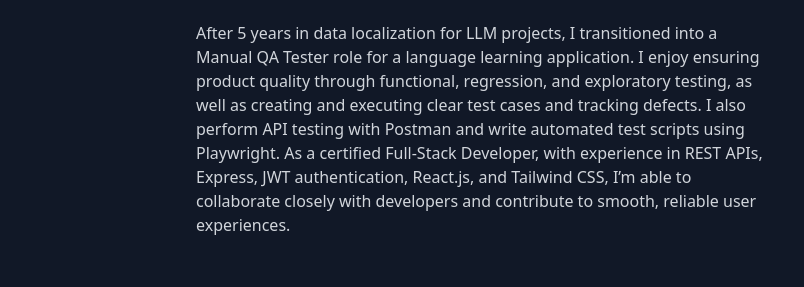
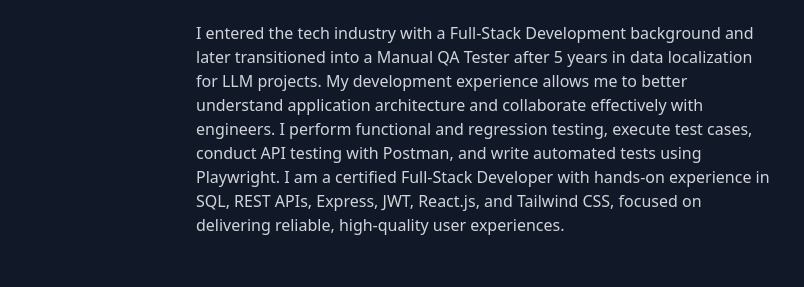
Before and after one commit to Asayaobi/portfolio, a plain HTML site: page index.html in a window 1280 px wide. Shown: the part 724-1011 px from the top of the page, 476-1280 px from the left. Drawn offline with nearby package versions, Linux system fonts and the light colour scheme.

Commit message:
update summary text

```diff
--- a/index.html
+++ b/index.html
@@ -203,7 +203,7 @@
                 </h3>
 
                 <p class="text-normal text-base text-gray-300">
-                    After 5 years in data localization for LLM projects, I transitioned into a Manual QA Tester role for a language learning application. I enjoy ensuring product quality through functional, regression, and exploratory testing, as well as creating and executing clear test cases and tracking defects. I also perform API testing with Postman and write automated test scripts using Playwright. As a certified Full-Stack Developer, with experience in REST APIs, Express, JWT authentication, React.js, and Tailwind CSS, I’m able to collaborate closely with developers and contribute to smooth, reliable user experiences.
+                  I entered the tech industry with a Full-Stack Development background and later transitioned into a Manual QA Tester after 5 years in data localization for LLM projects. My development experience allows me to better understand application architecture and collaborate effectively with engineers. I perform functional and regression testing, execute test cases, conduct API testing with Postman, and write automated tests using Playwright. I am a certified Full-Stack Developer with hands-on experience in SQL, REST APIs, Express, JWT, React.js, and Tailwind CSS, focused on delivering reliable, high-quality user experiences.
                 </p>
             </div>
         </div>
```
